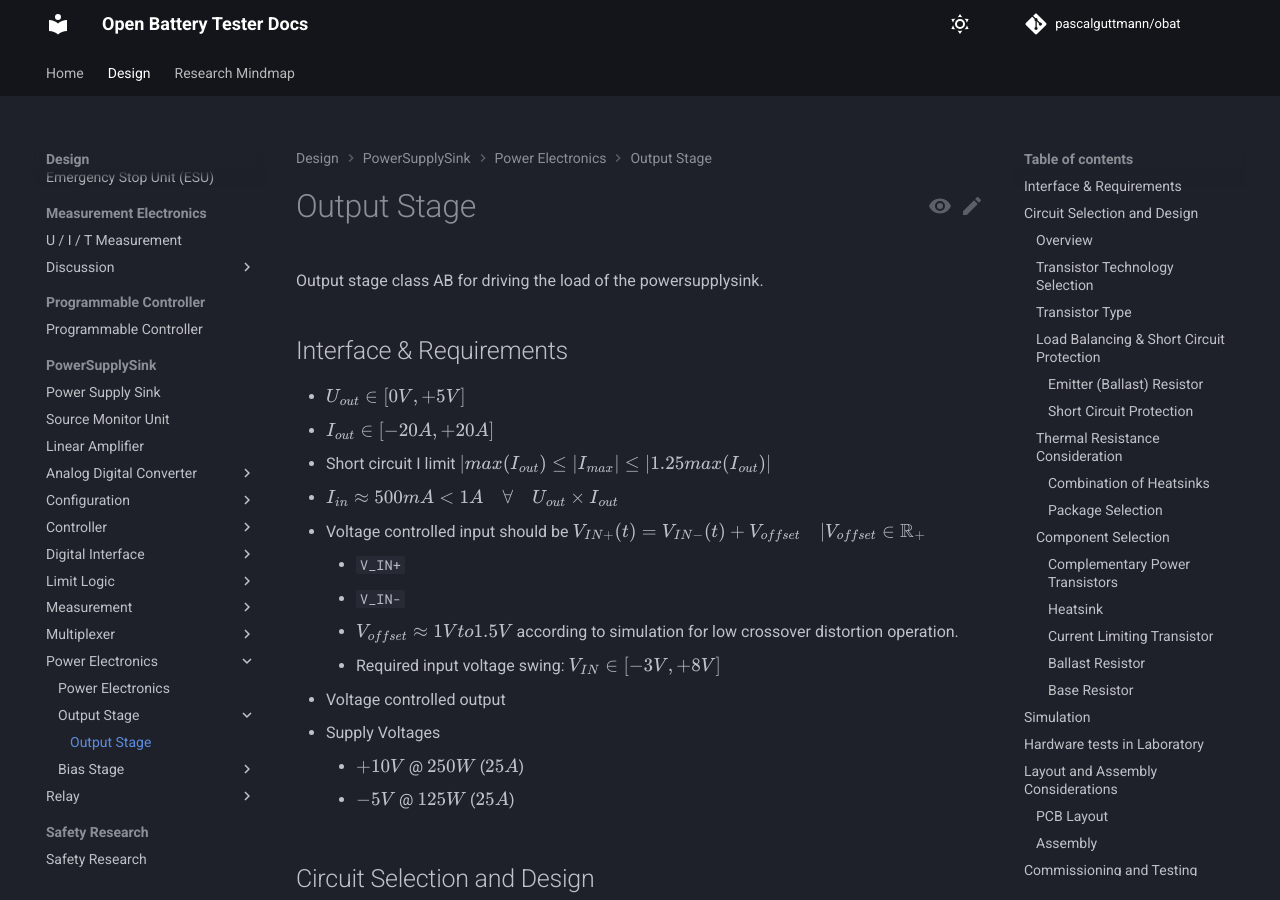
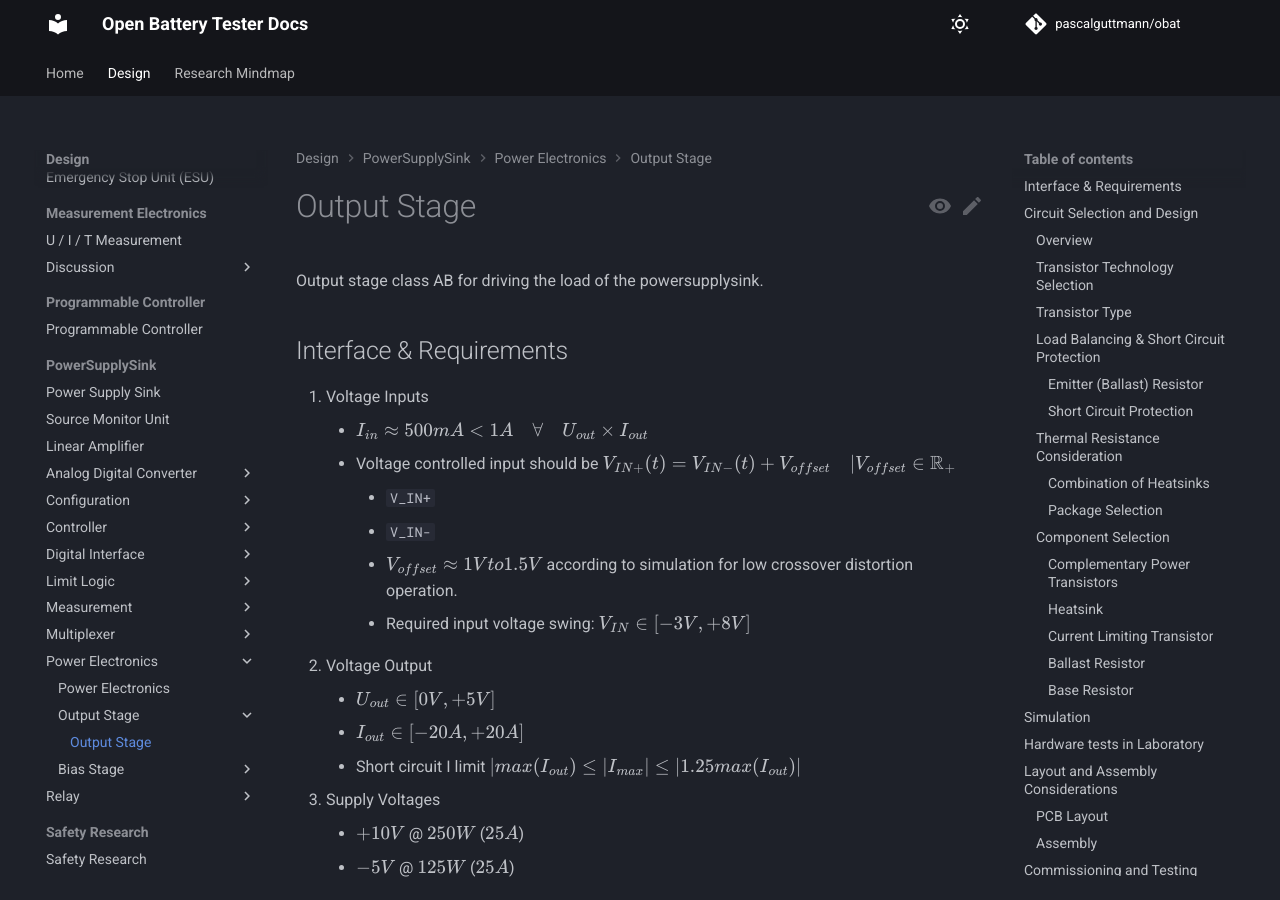
Before and after one commit to pascalguttmann/obat, an MkDocs documentation site: the page built from docs/design/pss/power-electronics/outstage/outstage.md, in a window 1280 px wide and 900 px high. Built offline with MkDocs 1.6.1 and Material for MkDocs 9.7.7, drawn with Linux system fonts in a browser that asks for light colours; comment, search, counter and statistics services are not loaded.

Commit message:
fix outstage input output specification adhere to template

```diff
--- a/docs/design/pss/power-electronics/outstage/outstage.md
+++ b/docs/design/pss/power-electronics/outstage/outstage.md
@@ -4,19 +4,20 @@ Output stage class AB for driving the load of the powersupplysink.
 
 ## Interface & Requirements
 
-- $U_{out} \in [0V, +5V]$
-- $I_{out} \in [-20A, +20A]$
-- Short circuit I limit $| max(I_{out}) \leq |I_{max}| \leq |1.25 max(I_{out})|$
-- $I_{in} \approx 500mA < 1A \quad \forall \quad U_{out} \times I_{out}$
-- Voltage controlled input should be $V_{IN+} (t) = V_{IN-} (t) + V_{offset}
-    \quad | V_{offset} \in \mathbb{R}_+$
-    - `V_IN+`
-    - `V_IN-`
-    - $V_{offset} \approx 1V to 1.5V$ according to simulation for low crossover
-        distortion operation.
-    - Required input voltage swing: $V_{IN} \in [-3V, +8V]$
-- Voltage controlled output
-- Supply Voltages
+1. Voltage Inputs
+    - $I_{in} \approx 500mA < 1A \quad \forall \quad U_{out} \times I_{out}$
+    - Voltage controlled input should be $V_{IN+} (t) = V_{IN-} (t) + V_{offset}
+        \quad | V_{offset} \in \mathbb{R}_+$
+        - `V_IN+`
+        - `V_IN-`
+        - $V_{offset} \approx 1V to 1.5V$ according to simulation for low crossover
+            distortion operation.
+        - Required input voltage swing: $V_{IN} \in [-3V, +8V]$
+2. Voltage Output
+    - $U_{out} \in [0V, +5V]$
+    - $I_{out} \in [-20A, +20A]$
+    - Short circuit I limit $| max(I_{out}) \leq |I_{max}| \leq |1.25 max(I_{out})|$
+3. Supply Voltages
     - $+10V$ @ $250W$ ($25A$)
     - $-5V$ @ $125W$ ($25A$)
 
```
